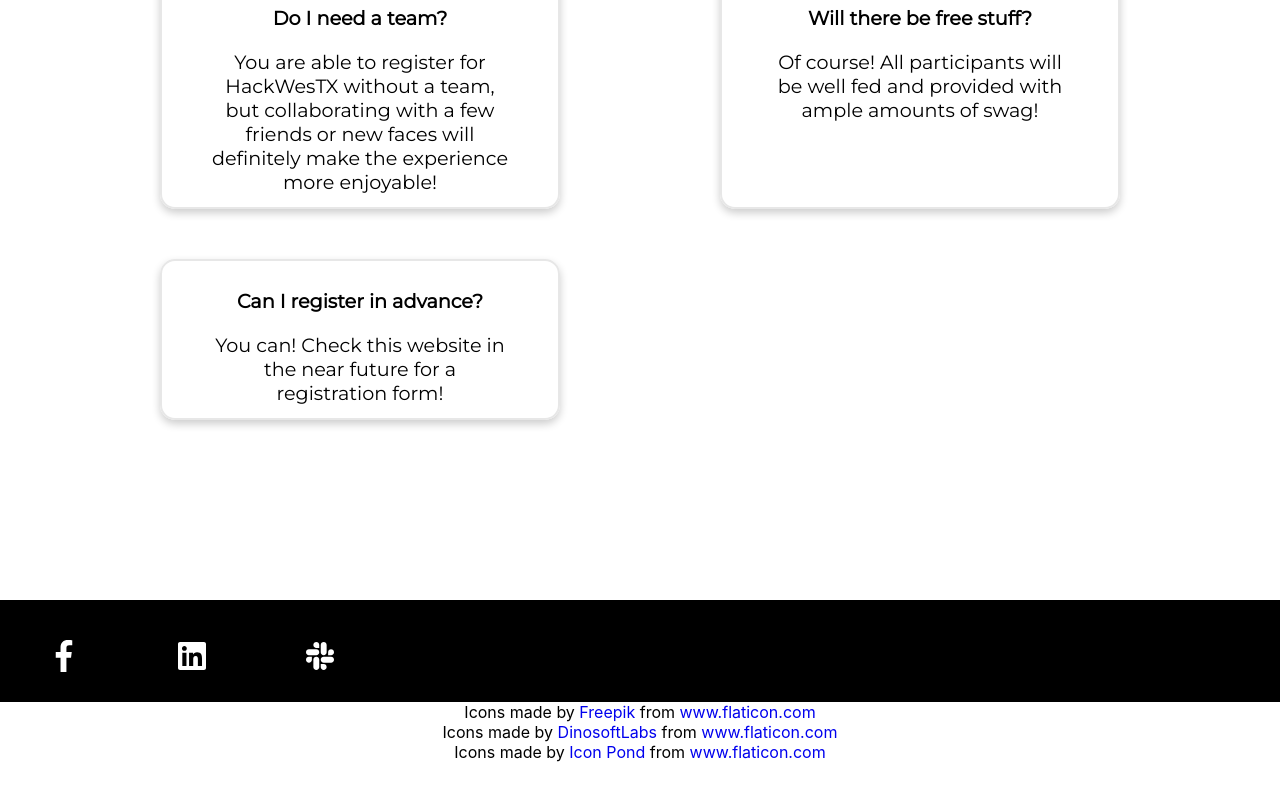
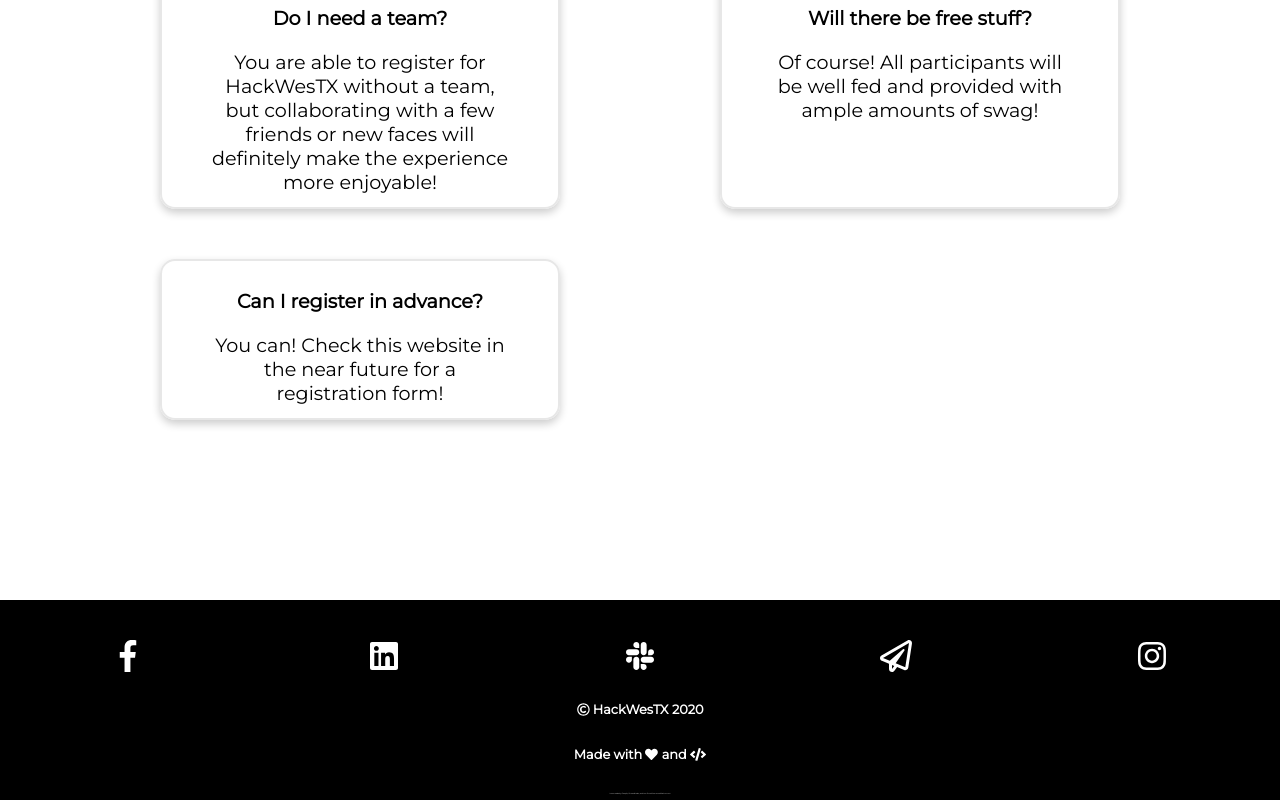
Before and after one commit to ShreyeshArangath/HackWesTX-Official-Repo, a React (Create React App) app: page / in a window 1280 px wide. Shown: the part 3376-4176 px from the top of the page. Before the commit the page ends 4138 px from the top, so only its background shows below. Built offline with nearby package versions, Linux system fonts and the light colour scheme.

Commit message:
deployable build - v1

```diff
--- a/src/App.js
+++ b/src/App.js
@@ -12,9 +12,6 @@ function App() {
       <Jumbotron></Jumbotron>
       <Main></Main>
       <Footer></Footer>
-      <div>Icons made by <a href="https://www.flaticon.com/authors/freepik" title="Freepik">Freepik</a> from <a href="https://www.flaticon.com/" title="Flaticon">www.flaticon.com</a></div>
-      <div>Icons made by <a href="https://www.flaticon.com/authors/dinosoftlabs" title="DinosoftLabs">DinosoftLabs</a> from <a href="https://www.flaticon.com/" title="Flaticon">www.flaticon.com</a></div>
-      <div>Icons made by <a href="https://www.flaticon.com/authors/popcorns-arts" title="Icon Pond">Icon Pond</a> from <a href="https://www.flaticon.com/" title="Flaticon">www.flaticon.com</a></div>
     </div>
   );
 }
--- a/src/components/Footer.js
+++ b/src/components/Footer.js
@@ -4,15 +4,29 @@ export default function Footer() {
     return (
         <div className="footer-main">
            <div className="contact-us">
-               <div class="social-media">
-                    <a href="#" ><i class="fab fa-facebook-f fa-2x"></i></a>
+               <div className="social-media">
+                    <a href="#" ><i className="fab fa-facebook-f fa-2x"></i></a>
                </div>
                <div class="social-media">
-                    <a href="#" ><i class="fab fa-linkedin fa-2x"></i></a>
+                    <a href="#" ><i className="fab fa-linkedin fa-2x"></i></a>
                 </div>
                 <div class="social-media">
-                    <a href="#" ><i class="fab fa-slack fa-2x"></i></a>
+                    <a href="#" ><i className="fab fa-slack fa-2x"></i></a>
                 </div>
+                <div class="social-media">
+                    <a href="#" ><i className="far fa-paper-plane fa-2x"></i></a>
+                </div>
+                <div class="social-media">
+                    <a href="#" ><i className="fab fa-instagram fa-2x"></i></a>
+                </div>
+           </div>
+           <div class="made-with-love">
+           <h6> <i class="far fa-copyright"></i> HackWesTX 2020</h6>
+           <h6>Made with&nbsp;<i class="fas fa-heart footer-love"></i>&nbsp;and <i
+        class="fas fa-code footer-code"></i></h6>
+           </div>
+           <div className="credits">
+            <div>Icons made by <a href="https://www.flaticon.com/authors/freepik" title="Freepik">Freepik, DinosoftLabs, and Icon Pond</a> from <a href="https://www.flaticon.com/" title="Flaticon">www.flaticon.com</a></div>
            </div>
         </div>
     )
--- a/src/index.css
+++ b/src/index.css
@@ -11,7 +11,6 @@ body {
 
 a {
   text-decoration: none;
-  text-emphasis: none;
 }
 
 h1{
@@ -240,7 +239,7 @@ button a {
 
 .contact-us {
   display: grid;
-  grid-template-columns: repeat(10,1fr);
+  grid-template-columns: repeat(5,1fr);
   align-items: center;
 }
 
@@ -248,8 +247,20 @@ button a {
   color: white;
 }
 
+.credits {
+  font-size: 0.1rem;
+  font-family: 'Montserrat', sans-serif;
+}
 
+.credits a {
+  text-decoration: none;
+  color: white;
+}
 
+.made-with-love {
+  font-size: 1.2rem;
+  font-family: 'Montserrat', sans-serif;
+}
 
 @media (min-width:800px) and (max-width:1150px){
   .intro {
```
